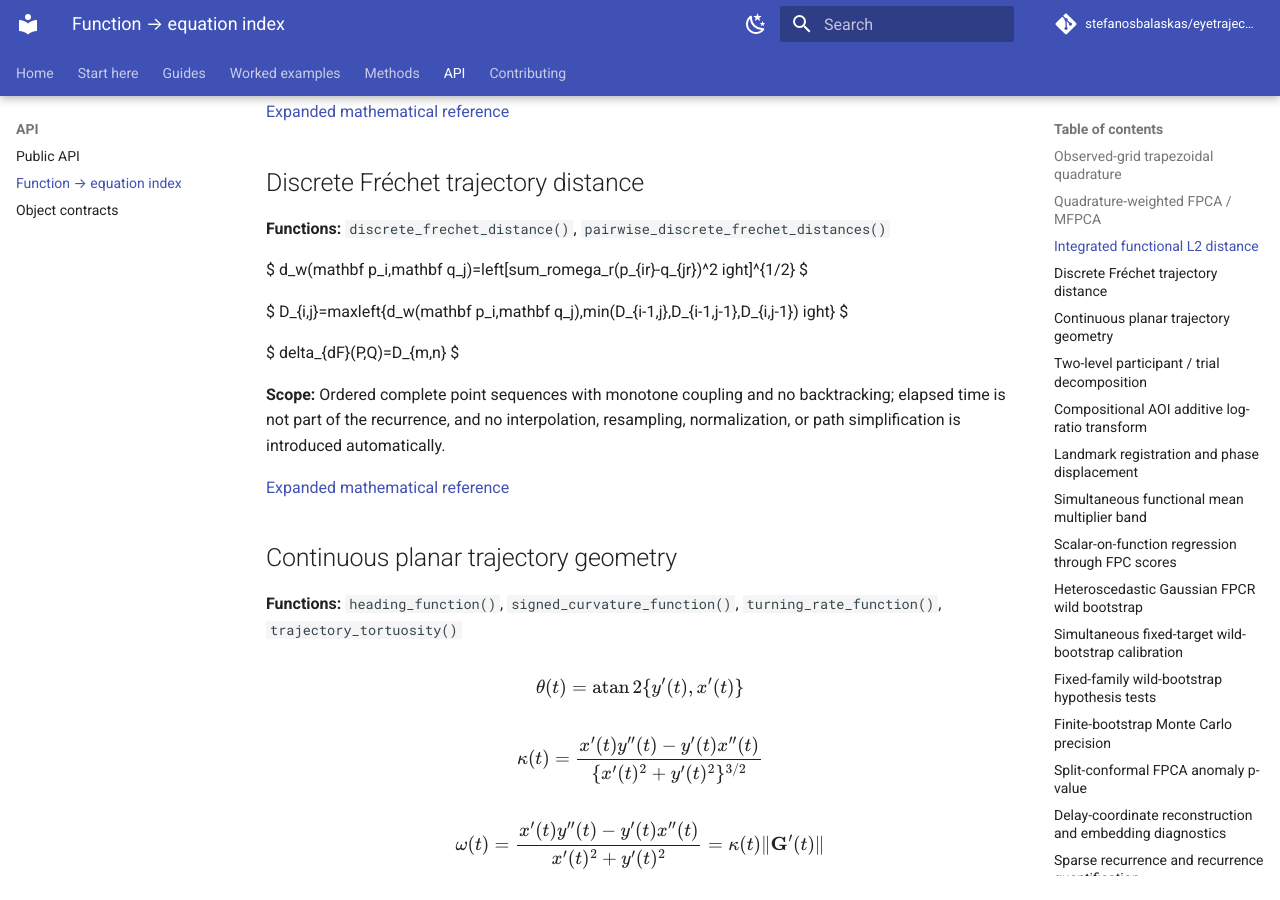
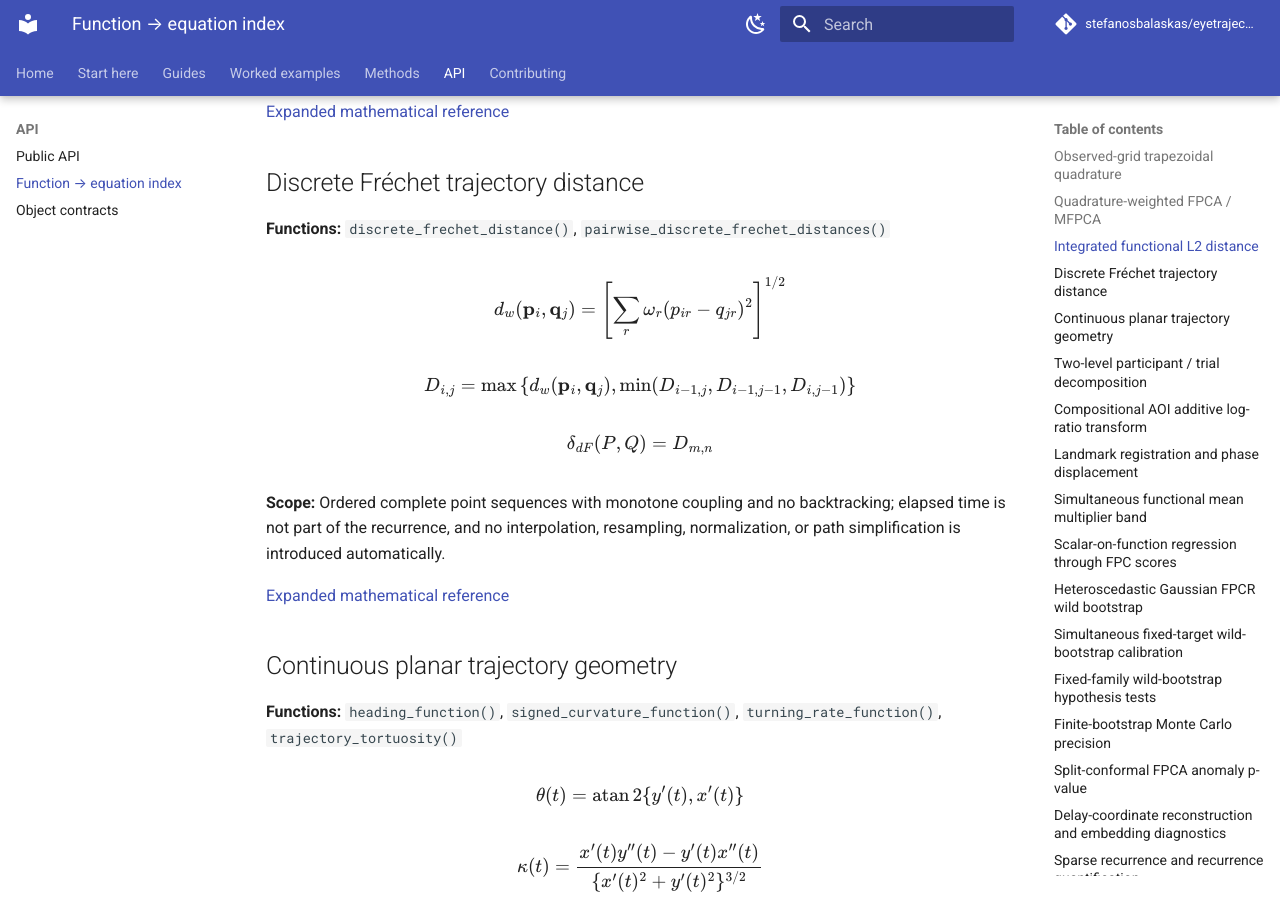
Before and after one commit to stefanosbalaskas/eyetrajectoriespy, an MkDocs documentation site: the page built from docs/reference/function-equation-index.md, in a window 1280 px wide and 900 px high, scrolled down 1319 px. Built offline with MkDocs 1.6.1 and Material for MkDocs 9.7.7, drawn with Linux system fonts in a browser that asks for light colours; comment, search, counter and statistics services are not loaded.

Commit message:
Fix discrete Frechet site equation index

```diff
--- a/docs/reference/function-equation-index.md
+++ b/docs/reference/function-equation-index.md
@@ -52,19 +52,17 @@ $$
 
 **Functions:** `discrete_frechet_distance()`, `pairwise_discrete_frechet_distances()`
 
-$
-d_w(mathbf p_i,mathbf q_j)=left[sum_romega_r(p_{ir}-q_{jr})^2
-ight]^{1/2}
-$
+$$
+d_w(\mathbf p_i,\mathbf q_j)=\left[\sum_r\omega_r(p_{ir}-q_{jr})^2\right]^{1/2}
+$$
 
-$
-D_{i,j}=maxleft{d_w(mathbf p_i,mathbf q_j),min(D_{i-1,j},D_{i-1,j-1},D_{i,j-1})
-ight}
-$
+$$
+D_{i,j}=\max\left\{d_w(\mathbf p_i,\mathbf q_j),\min(D_{i-1,j},D_{i-1,j-1},D_{i,j-1})\right\}
+$$
 
-$
-delta_{dF}(P,Q)=D_{m,n}
-$
+$$
+\delta_{dF}(P,Q)=D_{m,n}
+$$
 
 **Scope:** Ordered complete point sequences with monotone coupling and no backtracking; elapsed time is not part of the recurrence, and no interpolation, resampling, normalization, or path simplification is introduced automatically.
 
```
